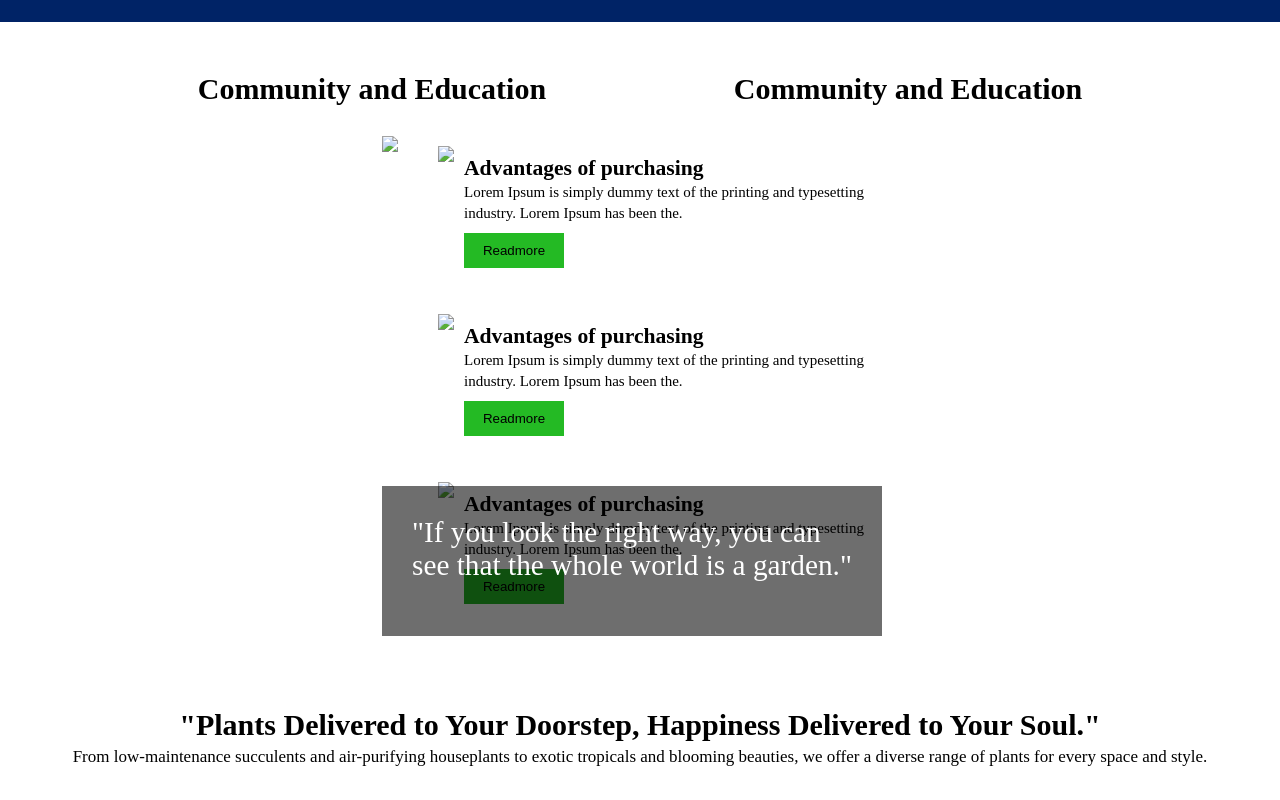
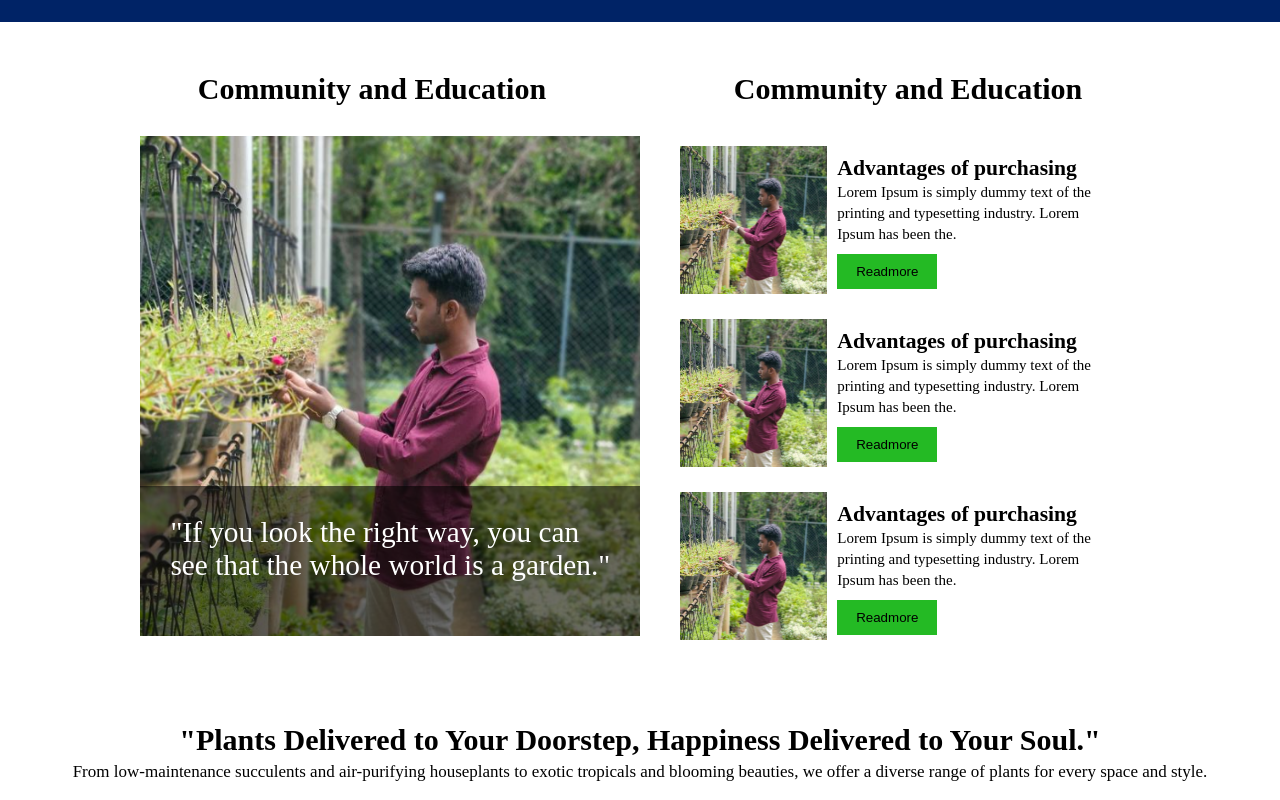
Before and after one commit to K-Shanmugaraj/Flex-Template3, a plain HTML site: page index.html in a window 1280 px wide. Shown: the part 700-1500 px from the top of the page. Drawn offline with Linux system fonts and the light colour scheme.

Commit message:
Update index.html

```diff
--- a/index.html
+++ b/index.html
@@ -239,7 +239,7 @@
             </ul>
         </li><li>Link Text</li>
     </div>
-        <div><img class="img" src="image/logo.png" alt=""></div>
+        <div><img class="img" src="logo.png" alt=""></div>
     </div>
     <div class="box1">
         <div class="cont0">
@@ -267,12 +267,12 @@
         <div class="half1">
 
             <P>"If you look the right way, you can see that the whole world is a garden."</P>
-            <img src="image/Screenshot 2024-08-26 132819.png">
+            <img src="Screenshot 2024-08-26 132819.png">
         </div>
         <div class="half2">
-            <div><img src="image/Screenshot 2024-08-26 132819.png"><p><big><b>Advantages of purchasing</b></big><br><small>Lorem Ipsum is simply dummy text of the printing and typesetting industry. Lorem Ipsum has been the.</small><br><button>Readmore</button></p></div>
-            <div><img src="image/Screenshot 2024-08-26 132819.png"><p><big><b>Advantages of purchasing</b></big><br><small>Lorem Ipsum is simply dummy text of the printing and typesetting industry. Lorem Ipsum has been the.</small><br><button>Readmore</button></p></div>
-            <div><img src="image/Screenshot 2024-08-26 132819.png"><p><big><b>Advantages of purchasing</b></big><br><small>Lorem Ipsum is simply dummy text of the printing and typesetting industry. Lorem Ipsum has been the.</small><br><button>Readmore</button></p></div>
+            <div><img src="Screenshot 2024-08-26 132819.png"><p><big><b>Advantages of purchasing</b></big><br><small>Lorem Ipsum is simply dummy text of the printing and typesetting industry. Lorem Ipsum has been the.</small><br><button>Readmore</button></p></div>
+            <div><img src="Screenshot 2024-08-26 132819.png"><p><big><b>Advantages of purchasing</b></big><br><small>Lorem Ipsum is simply dummy text of the printing and typesetting industry. Lorem Ipsum has been the.</small><br><button>Readmore</button></p></div>
+            <div><img src="Screenshot 2024-08-26 132819.png"><p><big><b>Advantages of purchasing</b></big><br><small>Lorem Ipsum is simply dummy text of the printing and typesetting industry. Lorem Ipsum has been the.</small><br><button>Readmore</button></p></div>
         </div>
     </div>
     <br>
```
